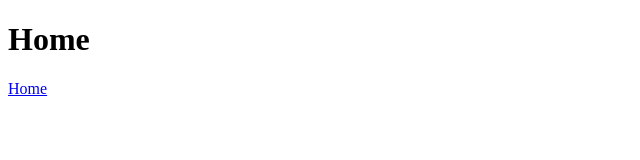
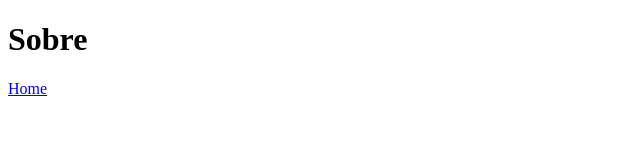
Before and after one commit to nelsoncastro/nexjs-sample, a Next.js app: page /sobre in a window 1280 px wide. Shown: the top 160 px of the page, without its empty margins (0-640 px from the left). Built offline with nearby package versions, Linux system fonts and the light colour scheme.

Commit message:
adds Link component

```diff
--- a/pages/index.js
+++ b/pages/index.js
@@ -1,8 +1,10 @@
+import Link from 'next/link';
+
 function Home() {
   return (
     <div>
       <h1>Home</h1>
-      <a href="/sobre">Sobre</a>
+      <Link href="/sobre"><a>Sobre</a></Link>
     </div>
   )
 }
--- a/pages/sobre.js
+++ b/pages/sobre.js
@@ -1,8 +1,10 @@
+import Link from 'next/link';
+
 function Sobre() {
   return (
     <div>
-      <h1>Home</h1>
-      <a href="/home">Home</a>
+      <h1>Sobre</h1>
+      <Link href="/"><a>Home</a></Link>
     </div>
   )
 }
```
